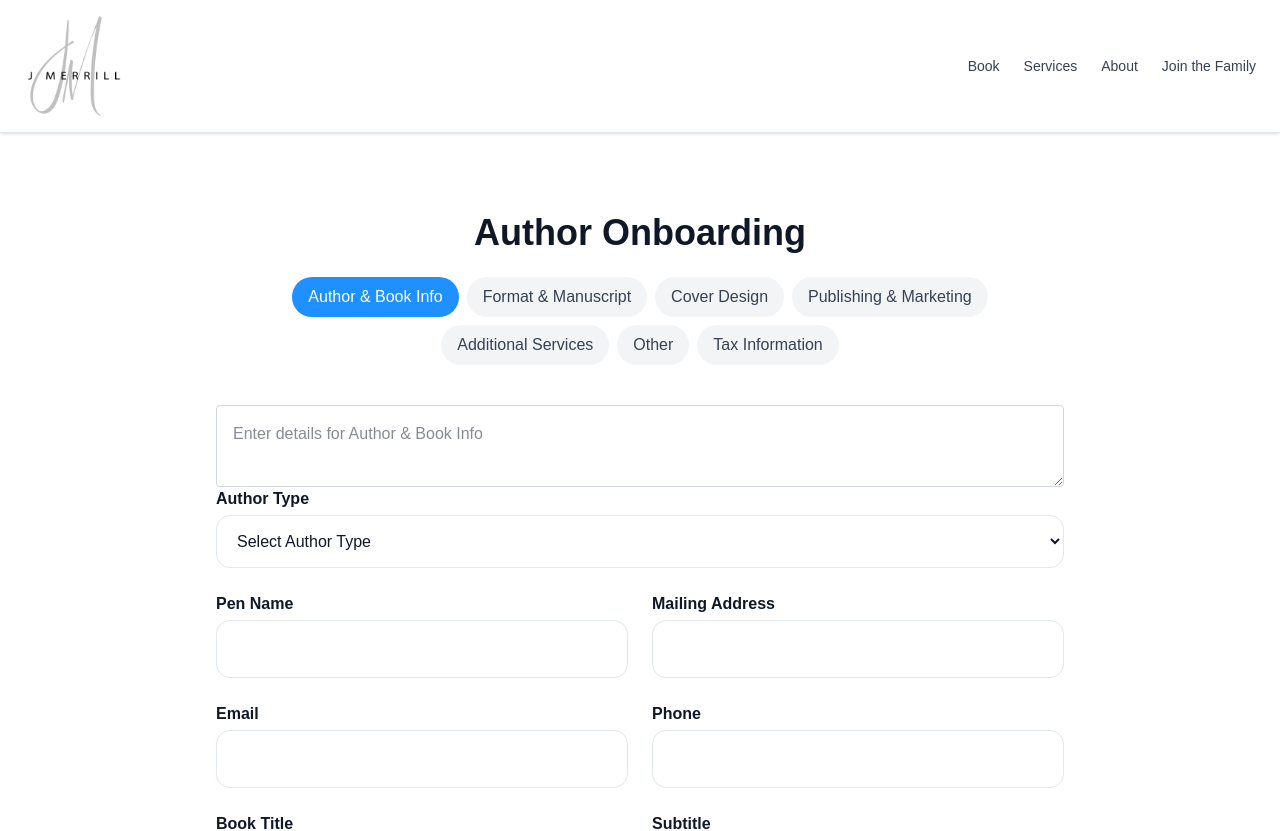
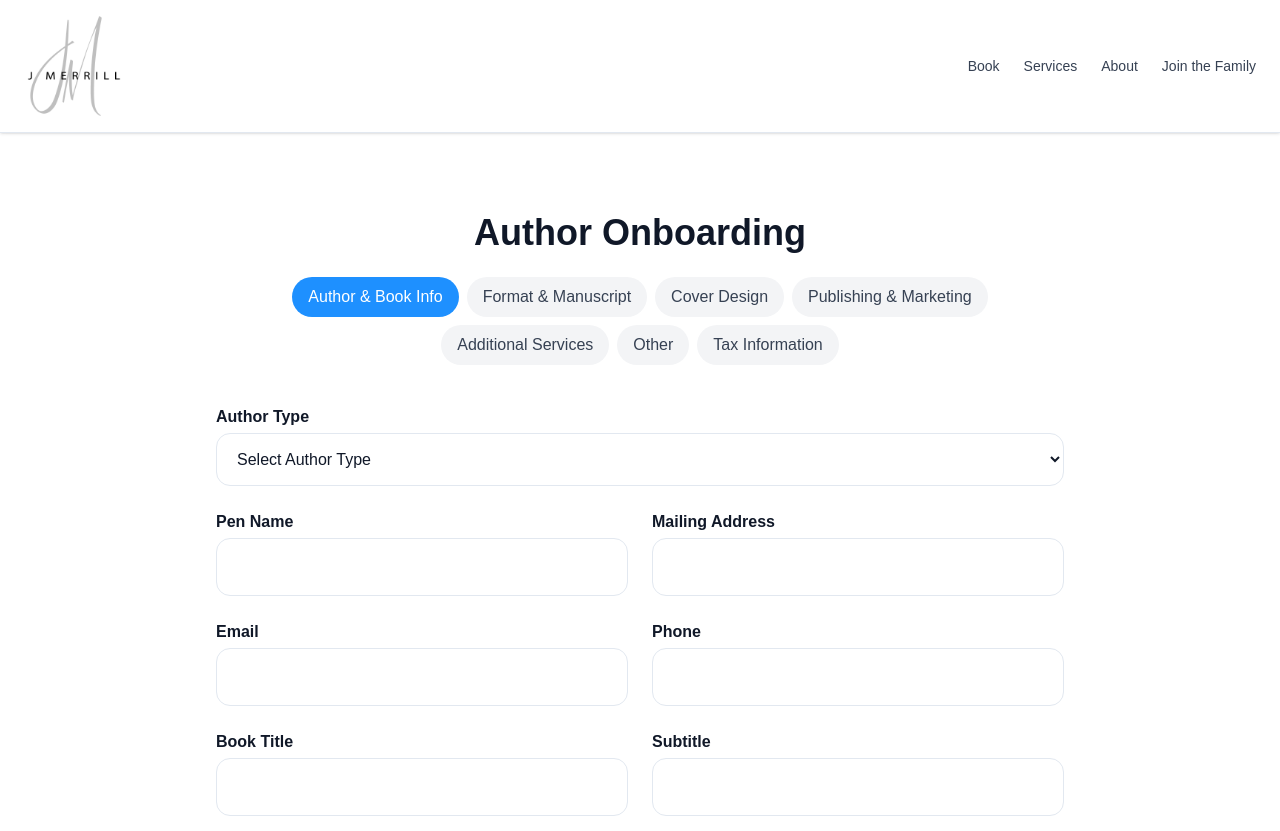
Before and after one commit to jmerrillorg/jmerrill-pub, a Next.js app: page /onboarding in a window 1280 px wide. Shown: the top 831 px of the page. Built offline with nearby package versions, Linux system fonts and the light colour scheme; what @azure/msal-react would draw is missing.

Commit message:
🚀 Finalize Author Onboarding, Share Your Story, Success page for production

```diff
--- a/src/pages/api/share-story.js
+++ b/src/pages/api/share-story.js
@@ -1,6 +1,5 @@
 import formidable from "formidable";
 import fs from "fs";
-import path from "path";
 
 export const config = {
   api: {
--- a/src/pages/onboarding.jsx
+++ b/src/pages/onboarding.jsx
@@ -128,13 +128,7 @@ export default function AuthorOnboarding() {
               </>
             ) : (
               <div className="grid grid-cols-1 gap-6">
-                {/* Replace this block with real form content per tab */}
-                <textarea
-                  name={`notes-${currentTab}`}
-                  placeholder={`Enter details for ${TABS[currentTab]}`}
-                  className="w-full p-4 rounded border border-gray-300 dark:border-gray-600"
-                  onChange={handleChange}
-                />
+
               </div>
             )}
 
@@ -459,7 +453,6 @@ export default function AuthorOnboarding() {
 
 
 
-
 </motion.div>
 
 <div className="flex justify-between pt-8">
```
Also changed, not shown: src/pages/about.tsx (line endings or trailing spaces), src/pages/api/onboarding.js (line endings or trailing spaces), src/pages/appointments.jsx (line endings or trailing spaces), src/pages/bookings.tsx (line endings or trailing spaces), src/pages/join.tsx (line endings or trailing spaces), src/pages/pricing.tsx (line endings or trailing spaces), src/pages/share.jsx (line endings or trailing spaces), src/pages/success.jsx (line endings or trailing spaces).
